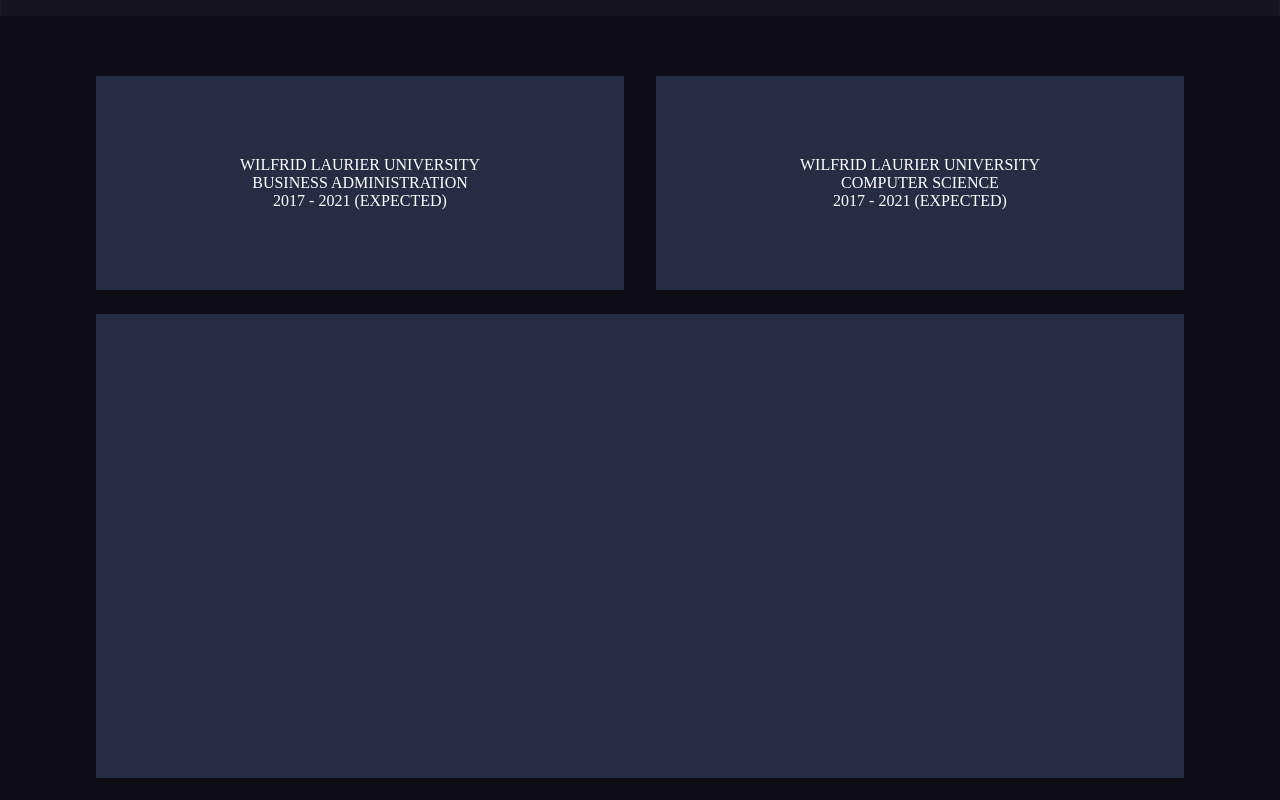
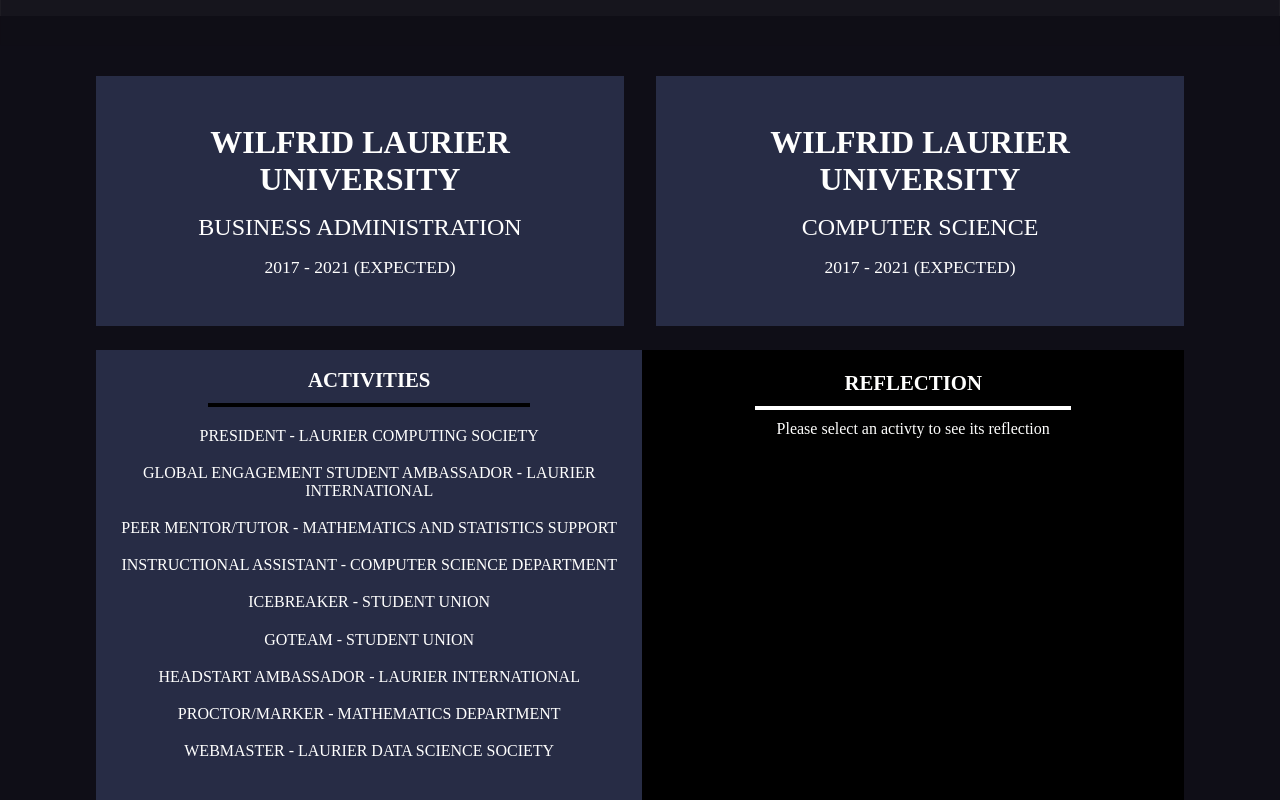
Before and after one commit to AbdulBaseetShabi/AbdulBaseetShabi.github.io, a React (Create React App) app: page / in a window 1280 px wide. Shown: the part 900-1700 px from the top of the page. Built offline with nearby package versions, Linux system fonts and the light colour scheme; grey boxes are pictures that could not be loaded.

Commit message:
show activities and corresponding reflection, horizontal line JSX

```diff
--- a/src/routes/education/education.css
+++ b/src/routes/education/education.css
@@ -1,3 +1,22 @@
-#education{
-    background-color: #0F0E17;
+#education {
+  background-color: #0f0e17;
+  padding-bottom: 10px;
 }
+
+.activity {
+  display: inline-block;
+  width: 100%;
+  text-align: center;
+  padding: 0.5rem 0;
+  margin: 0.1rem auto;
+  text-transform: uppercase;
+}
+
+.activity:hover {
+  background-color: #0f0e17;
+  cursor: pointer;
+}
+
+hr {
+  color: black;
+}
--- a/src/routes/education/education.js
+++ b/src/routes/education/education.js
@@ -1,3 +1,4 @@
+import React from "react";
 import "./education.css";
 
 const EDUCATION = [
@@ -15,6 +16,39 @@
   },
 ];
 
+const ACTIVITIES = [
+  {
+    name: "President - Laurier Computing Society",
+    reflection: [
+      "A multi-paragraph essay commonly includes introduction and conclusion paragraphs, with topic paragraphs in between.",
+      "The introduction usually includes a thesis statement, and provides general direction for the paper. The conclusion ties together the key points. The middle paragraphs, typically one to three of them, include specific topics or points that support the thesis, or provide details related to the essay theme. An outline is helpful in organizing the content in a multi-paragraph essay. Each supporting paragraph should only cover one main topic or point.",
+    ],
+  },
+  {
+    name: "Global Engagement Student Ambassador - Laurier International",
+    reflection: [],
+  },
+  {
+    name: "Peer Mentor/Tutor - Mathematics and Statistics Support",
+    reflection: [],
+  },
+  {
+    name: "Instructional Assistant - Computer Science department",
+    reflection: [],
+  },
+  { name: "Icebreaker - Student Union", reflection: [] },
+  { name: "GoTeam - Student Union", reflection: [] },
+  {
+    name: "Headstart Ambassador - Laurier International",
+    reflection: [],
+  },
+  {
+    name: "Proctor/Marker - Mathematics Department",
+    reflection: [],
+  },
+  { name: "WebMaster - Laurier Data Science Society", reflection: [] },
+];
+
 function isElementInViewport(element) {
   const rect = element.getBoundingClientRect();
   return (
@@ -26,6 +60,19 @@
   );
 }
 
+function HorizontalLine(props) {
+  return (
+    <div
+      style={{
+        height: "1px",
+        borderBottom: `4px solid ${props.color}`,
+        width: "60%",
+        margin: "10px auto",
+      }}
+    ></div>
+  );
+}
+
 function EducationCard(props) {
   return (
     <div
@@ -34,56 +81,45 @@
         margin: props.position % 2 === 0 ? "0 1rem 0 0" : "0 0 0 1rem",
         textAlign: "center",
         backgroundColor: "#272C45",
-        padding: "5rem 1.5rem",
+        padding: "3rem 1.5rem",
         opacity: "0%",
       }}
       className="education-card"
       position={props.position}
     >
-      <label style={{ width: "100%" }}>{props.school.toUpperCase()}</label>
-      <br />
-      <label style={{ width: "100%" }}>{props.program.toUpperCase()}</label>
+      <label style={{ width: "100%", fontSize: "2rem", fontWeight: "bold" }}>
+        {props.school.toUpperCase()}
+      </label>
       <br />
       <label
-        style={{ width: "100%" }}
+        style={{
+          width: "100%",
+          fontSize: "1.5rem",
+          margin: "1rem auto",
+          display: "inline-block",
+        }}
+      >
+        {props.program.toUpperCase()}
+      </label>
+      <br />
+      <label
+        style={{ width: "100%", fontSize: "1.1rem" }}
       >{`${props.from.toUpperCase()} - ${props.to.toUpperCase()}`}</label>
     </div>
   );
 }
 
-function Education() {
-  return (
-    <div className="page" id="education">
-      <div style={{ display: "flex", width: "85%", margin: "0 auto" }}>
-        {EDUCATION.map((education, index) => {
-          return (
-            <EducationCard
-              key={index}
-              position={index}
-              school={education.school}
-              program={education.program}
-              from={education.from}
-              to={education.to}
-            />
-          );
-        })}
-      </div>
-      <div
-        id="activity-card"
-        style={{
-          backgroundColor: "#272C45",
-          width: "85%",
-          height: "58vh",
-          margin: "1.5rem auto auto auto",
-          opacity: "0%"
-        }}
-      ></div>
-    </div>
-  );
+class Education extends React.Component {
+  constructor(props) {
+    super(props);
+    this.state = {
+      reflection: [],
+    };
+    this.animationCheck = null;
+    this.selected = false;
   }
-
-function addAnimation() {
-  let temp = setInterval(() => {
+  componentDidMount() {
+    this.animationCheck = setInterval(() => {
       const education_cards = document.getElementsByClassName("education-card");
       const activity_card = document.getElementById("activity-card");
 
@@ -116,10 +152,131 @@
         activity_card.classList.contains("enter-bottom") &&
         animated_education_cards;
       if (all_animation_done) {
-      clearInterval(temp);
+        clearInterval(this.animationCheck);
       }
     }, 300);
   }
 
-addAnimation();
+  componentWillUnmount() {
+    clearInterval(this.animationCheck);
+  }
+
+  showReflection(text) {
+    this.selected = true;
+    this.setState({ reflection: text });
+  }
+
+  render() {
+    let header_style = {
+      width: "100%",
+      textAlign: "center",
+      display: "inline-block",
+      textTransform: "uppercase",
+      fontSize: "1.3rem",
+      fontWeight: "bold",
+      paddingTop: "10px",
+    };
+    return (
+      <div className="page" id="education">
+        <div style={{ display: "flex", width: "85%", margin: "0 auto" }}>
+          {EDUCATION.map((education, index) => {
+            return (
+              <EducationCard
+                key={index}
+                position={index}
+                school={education.school}
+                program={education.program}
+                from={education.from}
+                to={education.to}
+              />
+            );
+          })}
+        </div>
+        <div
+          id="activity-card"
+          style={{
+            backgroundColor: "#272C45",
+            width: "85%",
+            minHeight: "58vh",
+            margin: "1.5rem auto auto auto",
+            opacity: "0%",
+            display: "flex",
+          }}
+        >
+          <div
+            style={{
+              width: "50%",
+              height: "auto",
+              backgroundColor: "#272C45",
+              padding: "0.5rem 0.3rem",
+            }}
+          >
+            <label style={header_style}>Activities</label>
+            <HorizontalLine color="black" />
+            {ACTIVITIES.map((activity, index) => {
+              return (
+                <label
+                  key={index}
+                  className="activity"
+                  onClick={() => {
+                    this.showReflection(activity.reflection);
+                  }}
+                >
+                  {activity.name}
+                </label>
+              );
+            })}
+          </div>
+          <div
+            style={{
+              width: "49%",
+              height: "auto",
+              backgroundColor: "black",
+              border: "3px solid black",
+              padding: "0.5rem 0.3rem",
+            }}
+          >
+            <label style={header_style}>Reflection</label>
+            <HorizontalLine color="white" />
+            {this.state.reflection.length === 0 && !this.selected ? (
+              <label
+                style={{
+                  width: "100%",
+                  lineHeight: "100%",
+                  textAlign: "center",
+                  display: "inline-block",
+                  fontSize: "1rem",
+                }}
+              >
+                Please select an activty to see its reflection
+              </label>
+            ) : this.state.reflection.length === 0 ? (
+              <label
+                style={{
+                  width: "100%",
+                  textAlign: "center",
+                  display: "inline-block",
+                  fontSize: "1rem",
+                }}
+              >
+                This activity's reflection has not been written yet
+              </label>
+            ) : (
+              <div>
+                {this.state.reflection.map((text, index) => {
+                  return (
+                    <p key={index} style={{ fontSize: "1rem", padding: "0 10px" }}>
+                      {text}
+                    </p>
+                  );
+                })}
+              </div>
+            )}
+          </div>
+        </div>
+      </div>
+    );
+  }
+}
+
 export default Education;
```
Lines whose indentation alone changed are shown as unchanged.
